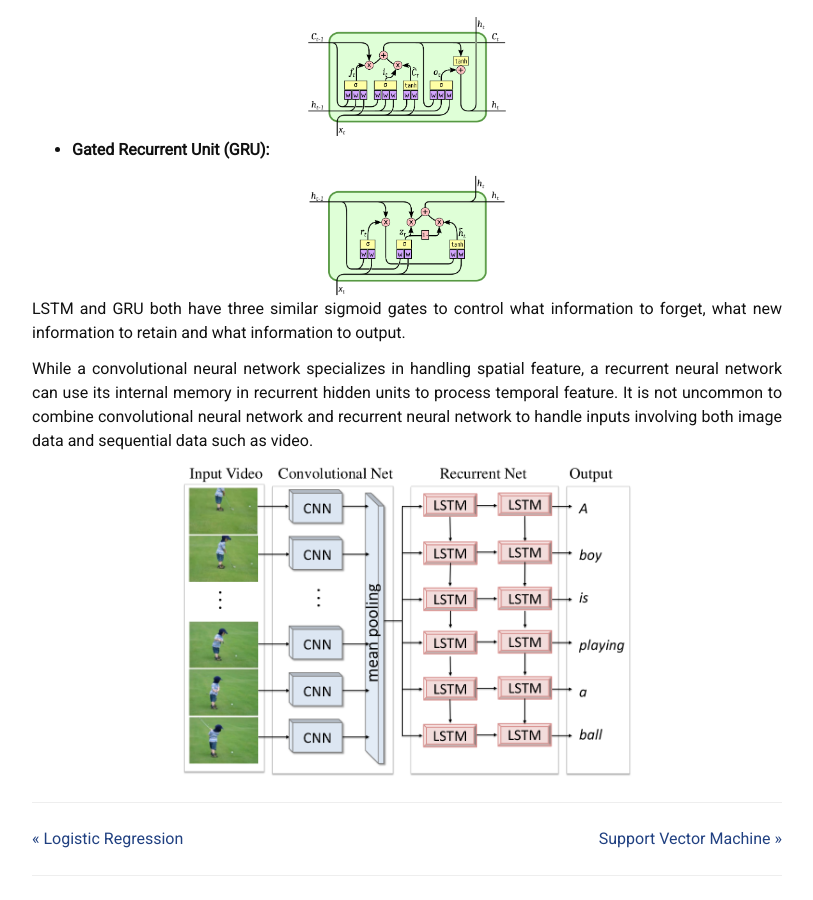
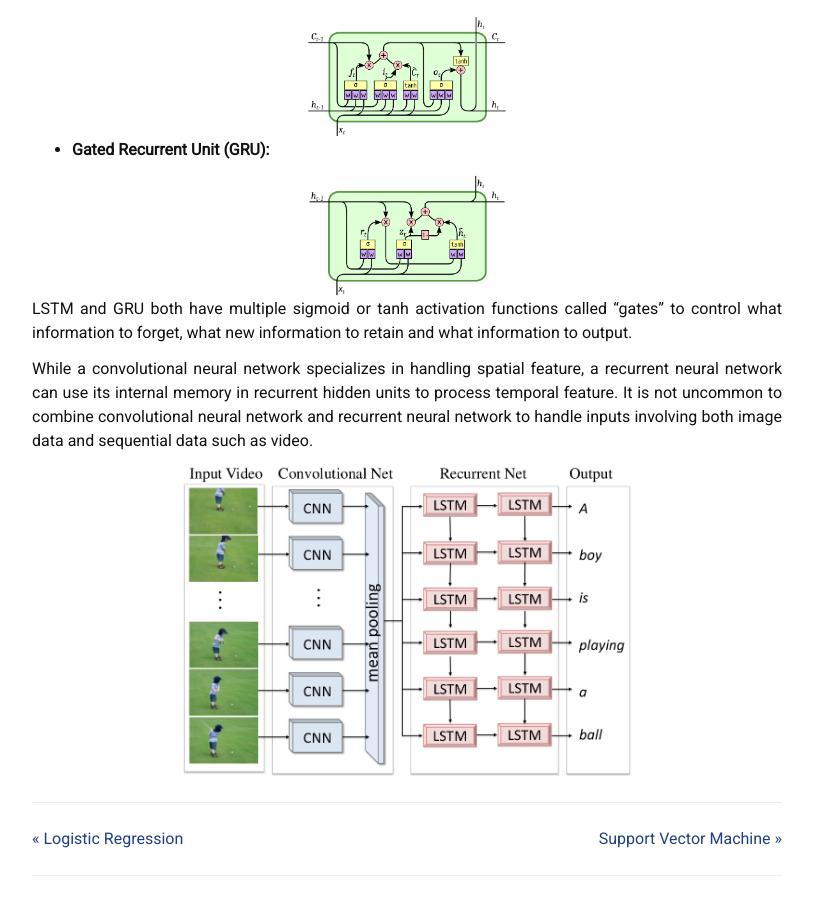
Before and after one commit to liambll/blog-archive, a Jekyll site: the page built from _posts/2017-06-30-neural-network.markdown, in a window 1280 px wide and 900 px high, scrolled down 5897 px. Shown: the whole window, without its empty margins (233-1046 px from the left). Built offline with Jekyll 4.4.1, drawn with Linux system fonts in a browser that asks for light colours; nearby versions of some CDN libraries; formulas are drawn with MathJax 3; comment, search, counter and statistics services are not loaded.

Commit message:
Update 2017-06-30-neural-network.markdown

```diff
--- a/_posts/2017-06-30-neural-network.markdown
+++ b/_posts/2017-06-30-neural-network.markdown
@@ -191,7 +191,7 @@ Basic RNN only comprises of simple units with sigmoid or tanh activation functio
     <img src="/blog/assets/neural-network/gru.png" width = "200">
 </div>
 </div>
-LSTM and GRU both have three similar sigmoid gates to control what information to forget, what new information to retain and what information to output.
+LSTM and GRU both have multiple sigmoid or tanh activation functions called "gates" to control what information to forget, what new information to retain and what information to output.
 
 
 While a convolutional neural network specializes in handling spatial feature, a recurrent neural network can use its internal memory in recurrent hidden units to process temporal feature. It is not uncommon to combine convolutional neural network and recurrent neural network to handle inputs involving both image data and sequential data such as video.
```
